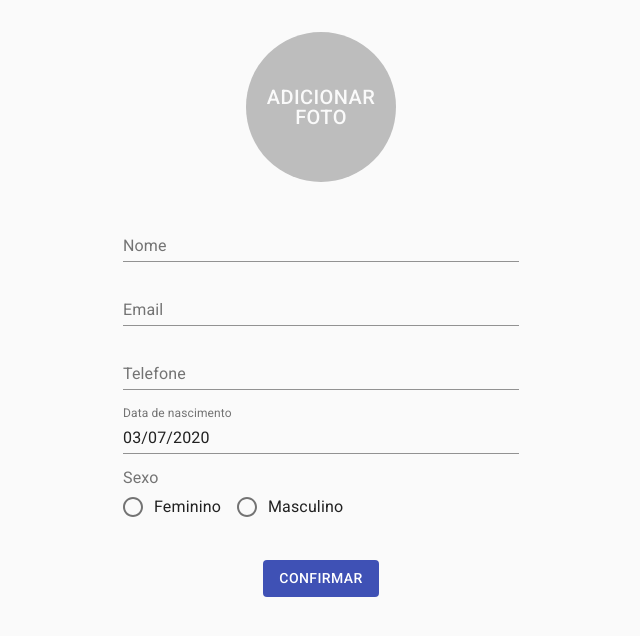
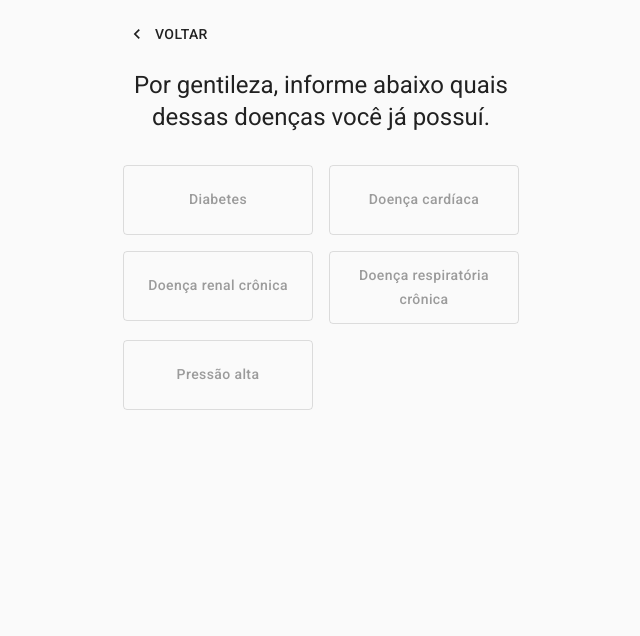
Before and after one commit to felipeozalmeida/stay-safe-webapp, a React (Create React App) app: page / in a window 1280 px wide. Shown: the top 636 px of the page, without its empty margins (319-959 px from the left). Built offline with nearby package versions, Linux system fonts and the light colour scheme.

Commit message:
Added disease selector

```diff
--- a/package.json
+++ b/package.json
@@ -6,6 +6,7 @@
     "@date-io/date-fns": "1.x",
     "@material-ui/core": "^4.10.2",
     "@material-ui/icons": "^4.9.1",
+    "@material-ui/lab": "^4.0.0-alpha.56",
     "@material-ui/pickers": "^3.2.10",
     "@testing-library/jest-dom": "^4.2.4",
     "@testing-library/react": "^9.3.2",
--- a/src/App.jsx
+++ b/src/App.jsx
@@ -8,6 +8,7 @@ import AppScreen4 from './components/AppScreen4';
 import AppScreen5 from './components/AppScreen5';
 import AppScreen6 from './components/AppScreen6';
 import AppScreen7 from './components/AppScreen7';
+import AppScreen8 from './components/AppScreen8';
 
 const App = () => {
 
@@ -17,8 +18,9 @@ const App = () => {
     showAppScreen3: false,
     showAppScreen4: false,
     showAppScreen5: false,
-    showAppScreen6: true,
+    showAppScreen6: false,
     showAppScreen7: false,
+    showAppScreen8: true,
   })
 
   const toggleAppScreen = (back, next) => {
@@ -58,7 +60,10 @@ const App = () => {
           <AppScreen6 onShowAppScreen7={() => toggleAppScreen(6, 7)} />
         }
         {state.showAppScreen7 &&
-          <AppScreen7 />
+          <AppScreen7 onShowAppScreen8={() => toggleAppScreen(7, 8)} />
+        }
+        {state.showAppScreen8 &&
+          <AppScreen8 />
         }
       </Container>
     </>
--- a/src/components/AppScreen7/index.jsx
+++ b/src/components/AppScreen7/index.jsx
@@ -1,7 +1,7 @@
 import React from 'react'
 import { Box, Button, Typography } from "@material-ui/core";
 
-const AppScreen7 = () => {
+const AppScreen7 = props => {
   return (
     <>
       <Box mt={4}>
@@ -22,6 +22,7 @@ const AppScreen7 = () => {
           disableElevation
           variant="contained"
           color="primary"
+          onClick={props.onShowAppScreen8}
         >
           Sim
         </Button>
--- /dev/null
+++ b/src/components/AppScreen8/index.jsx
@@ -0,0 +1,68 @@
+import React, { useState } from 'react'
+import { Box, Button, Grid, Typography } from '@material-ui/core'
+import { ToggleButton } from '@material-ui/lab'
+import { ChevronLeft as ArrowBackIcon } from '@material-ui/icons'
+import { makeStyles } from '@material-ui/core/styles'
+
+const useStyles = makeStyles({
+  toggleButton: {
+    minHeight: 70,
+    textTransform: 'none',
+    width: '100%'
+  }
+})
+
+const AppScreen8 = () => {
+  const classes = useStyles()
+
+  const availableDiseases = [
+    { value: 'disease1', text: 'Diabetes' },
+    { value: 'disease2', text: 'Doença cardíaca' },
+    { value: 'disease3', text: 'Doença renal crônica' },
+    { value: 'disease4', text: 'Doença respiratória crônica' },
+    { value: 'disease5', text: 'Pressão alta' },
+  ]
+
+  const [selectedDiseases, setSelectedDiseases] = useState([])
+
+  const handleSelectedDiseaseChange = (event, newDisease) => {
+    if (selectedDiseases.includes(newDisease)) {
+      setSelectedDiseases(selectedDiseases.filter(sd => sd !== newDisease))
+    } else {
+      setSelectedDiseases([...selectedDiseases, newDisease])
+    }
+  }
+
+  return (
+    <>
+      <Box my={2}>
+        <Button
+          startIcon={<ArrowBackIcon />}
+        >
+          Voltar
+        </Button>
+      </Box>
+      <Box mb={4}>
+        <Typography align="center" variant="h5">
+          Por gentileza, informe abaixo quais dessas doenças você já possuí.
+        </Typography>
+      </Box>
+      <Grid container spacing={2}>
+        {availableDiseases.map((disease, index) => (
+          <Grid item xs={6} key={index}>
+            <ToggleButton
+              className={classes.toggleButton}
+              value={disease.value}
+              selected={selectedDiseases.includes(disease.value)}
+              onChange={handleSelectedDiseaseChange}
+            >
+              {disease.text}
+            </ToggleButton>
+          </Grid>
+        ))}
+      </Grid>
+    </>
+  )
+}
+
+export default AppScreen8
```
Also changed, not shown: 1 other file (tests, documents, lock files or other folders).
